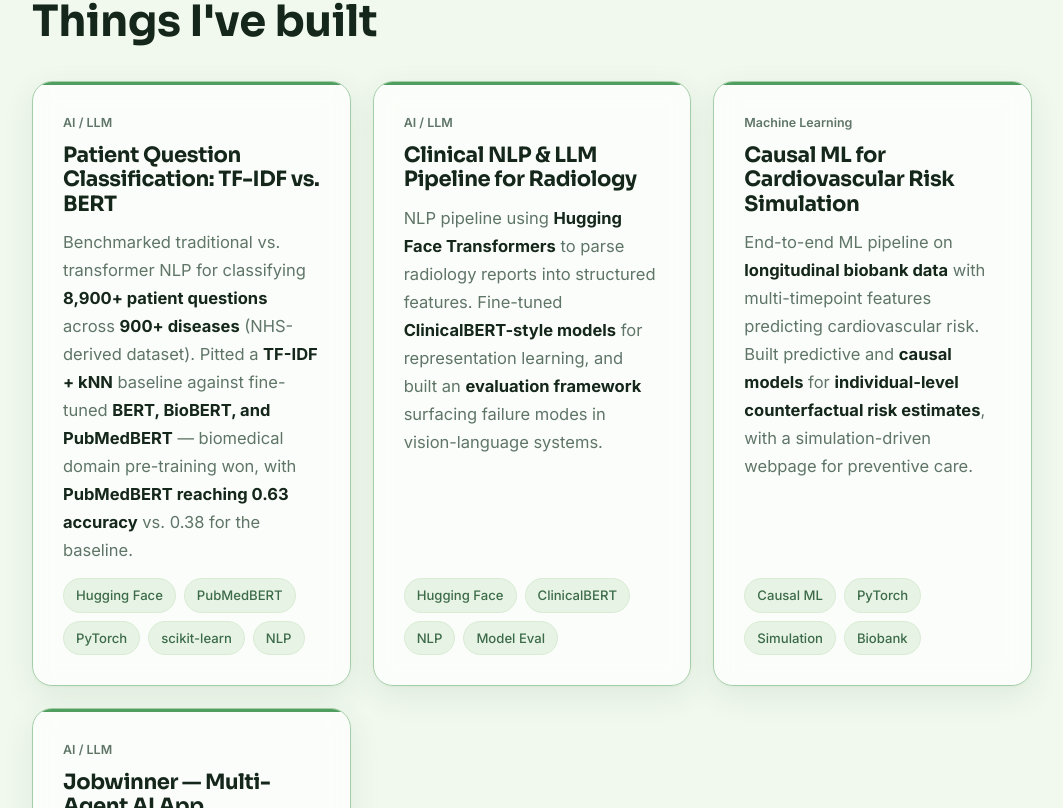
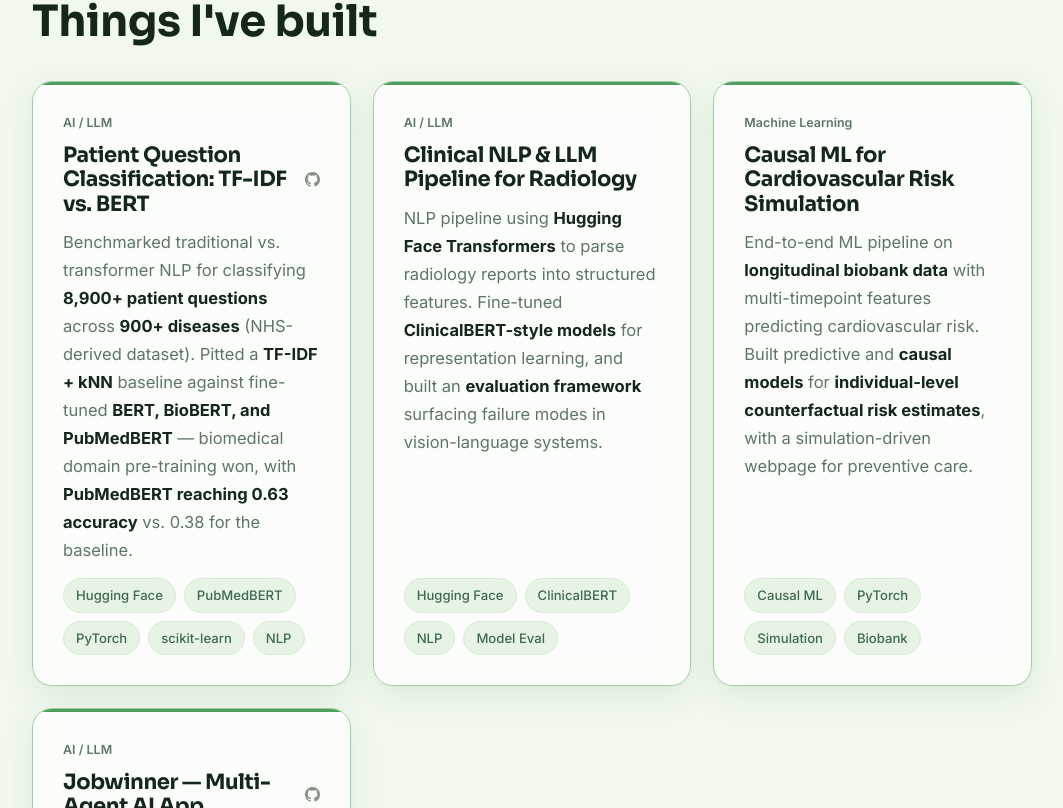
Before and after one commit to jennifersun09b/portfolio, a React (Vite) app: page / in a window 1280 px wide. Shown: the part 4412-5220 px from the top of the page, without its empty margins (108-1171 px from the left). Built offline with nearby package versions, Linux system fonts and the light colour scheme.

Commit message:
Link project titles to their GitHub repos

```diff
--- a/src/App.jsx
+++ b/src/App.jsx
@@ -381,7 +381,14 @@ function Projects() {
         {projects.map((p) => (
           <article className="card card--feature reveal" key={p.title}>
             <span className="card__tag">{p.tag}</span>
-            <h3 className="card__title">{p.title}</h3>
+            <h3 className="card__title">
+              {p.repo ? (
+                <a className="card__titlelink" href={p.repo} target="_blank" rel="noreferrer" title="View on GitHub">
+                  {p.title}
+                  <svg className="card__gh" viewBox="0 0 16 16" width="15" height="15" aria-hidden="true" fill="currentColor"><path d="M8 0C3.58 0 0 3.58 0 8c0 3.54 2.29 6.53 5.47 7.59.4.07.55-.17.55-.38 0-.19-.01-.82-.01-1.49-2.01.37-2.53-.49-2.69-.94-.09-.23-.48-.94-.82-1.13-.28-.15-.68-.52-.01-.53.63-.01 1.08.58 1.23.82.72 1.21 1.87.87 2.33.66.07-.52.28-.87.51-1.07-1.78-.2-3.64-.89-3.64-3.95 0-.87.31-1.59.82-2.15-.08-.2-.36-1.02.08-2.12 0 0 .67-.21 2.2.82a7.6 7.6 0 0 1 2-.27c.68 0 1.36.09 2 .27 1.53-1.04 2.2-.82 2.2-.82.44 1.1.16 1.92.08 2.12.51.56.82 1.27.82 2.15 0 3.07-1.87 3.75-3.65 3.95.29.25.54.73.54 1.48 0 1.07-.01 1.93-.01 2.2 0 .21.15.46.55.38A8.01 8.01 0 0 0 16 8c0-4.42-3.58-8-8-8z" /></svg>
+                </a>
+              ) : p.title}
+            </h3>
             <p className="prose">{rich(p.blurb)}</p>
             <div className="pills">{p.tech.map((t) => <span className="pill" key={t}>{t}</span>)}</div>
           </article>
--- a/src/data.js
+++ b/src/data.js
@@ -67,6 +67,7 @@ export const projects = [
     blurb:
       'Benchmarked traditional vs. transformer NLP for classifying **8,900+ patient questions** across **900+ diseases** (NHS-derived dataset). Pitted a **TF-IDF + kNN** baseline against fine-tuned **BERT, BioBERT, and PubMedBERT** — biomedical domain pre-training won, with **PubMedBERT reaching 0.63 accuracy** vs. 0.38 for the baseline.',
     tech: ['Hugging Face', 'PubMedBERT', 'PyTorch', 'scikit-learn', 'NLP'],
+    repo: 'https://github.com/jennifersun09b/patient-question-classification',
     featured: true,
   },
   {
@@ -91,6 +92,7 @@ export const projects = [
     blurb:
       'A **multi-agent AI application** for the job search with differentiated agent personas, **evidence-backed reasoning**, and **live web search**. Maintained in its own repository.',
     tech: ['LLM Agents', 'Multi-agent', 'Web Search', 'Python'],
+    repo: 'https://github.com/jennifersun09b/Jobwinner',
     featured: true,
   },
 ]
--- a/src/index.css
+++ b/src/index.css
@@ -252,6 +252,10 @@ a { color: inherit; text-decoration: none; }
 .card__tag { display: inline-block; font-size: .78rem; font-weight: 600; color: var(--muted); margin-bottom: 10px; }
 .card--feature .card__tag, .card--proj .card__tag { display: block; }
 .card__title { font-size: 1.32rem; margin-bottom: 12px; }
+.card__titlelink { color: inherit; text-decoration: none; display: inline-flex; align-items: center; gap: 8px; transition: color .18s ease; }
+.card__titlelink:hover { color: var(--accent-strong); }
+.card__gh { flex-shrink: 0; opacity: .5; transition: opacity .18s ease; }
+.card__titlelink:hover .card__gh { opacity: 1; }
 .card__title--sm { font-size: 1.12rem; }
 .card__row { display: flex; align-items: baseline; justify-content: space-between; gap: 14px; flex-wrap: wrap; }
 .card__when { font-size: .82rem; color: var(--muted); white-space: nowrap; }
```
